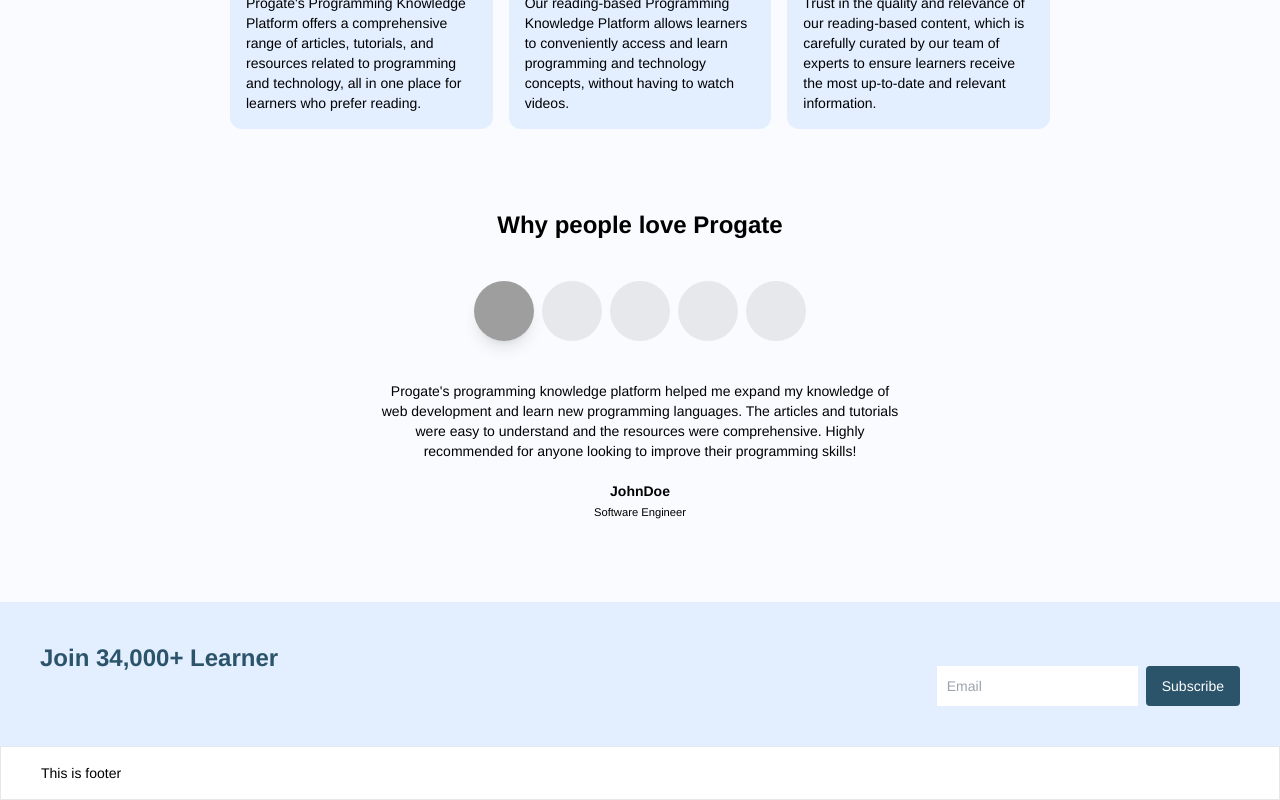
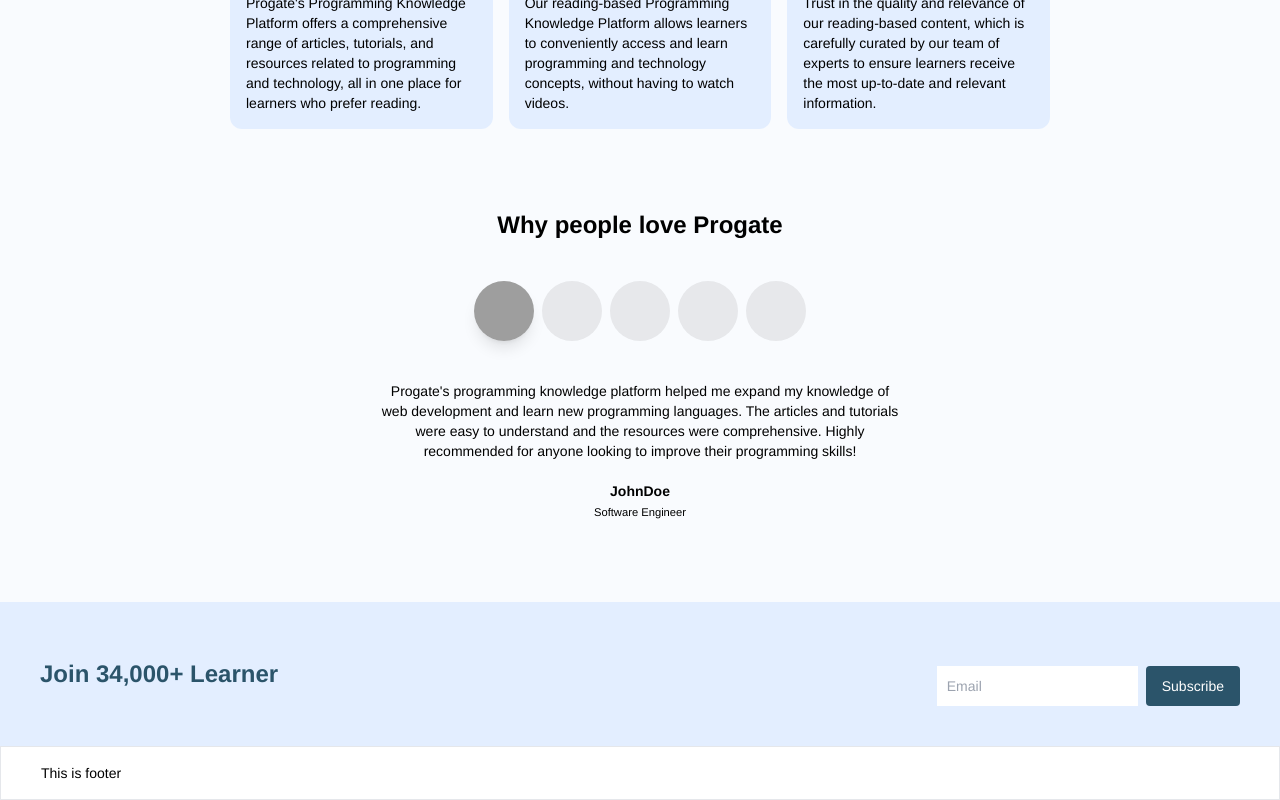
Before and after one commit to shintiazhou/progate-web, a SvelteKit app: page / in a window 1280 px wide. Shown: the part 2248-3048 px from the top of the page. Built offline with nearby package versions, Linux system fonts and the light colour scheme; grey boxes are pictures that could not be loaded.

Commit message:
minor fix

```diff
--- a/src/components/homepage/Features.svelte
+++ b/src/components/homepage/Features.svelte
@@ -16,8 +16,8 @@
 </script>
 
 <section class="px-4 md:px-10 mt-20 mb-10 mx-auto max-w-[900px] text-left">
-  <p data-aos="fade-up" data-aos-delay={100}>Features</p>
-  <h1 data-aos="fade-up" data-aos-delay={200}>Why we stand out</h1>
+  <p data-aos="fade-right">Features</p>
+  <h1 data-aos="fade-right" data-aos-delay={100}>Why we stand out</h1>
   <div class="flex flex-col lg:grid grid-cols-3 mx-auto gap-4 my-6">
     {#each features as feature, index}
       <div
--- a/src/components/homepage/Subscribe.svelte
+++ b/src/components/homepage/Subscribe.svelte
@@ -3,7 +3,7 @@
 </script>
 
 <section
-  class="bg-primary flex flex-col md:flex-row text-center md:text-left justify-between px-4 md:px-10 py-10 text-secondary"
+  class="bg-primary flex flex-col items-center md:flex-row text-center md:text-left justify-between px-4 md:px-10 py-10 text-secondary"
 >
   <h1>Join 34,000+ Learner</h1>
   <div class="w-full md:w-fit mt-6 flex gap-2">
```
